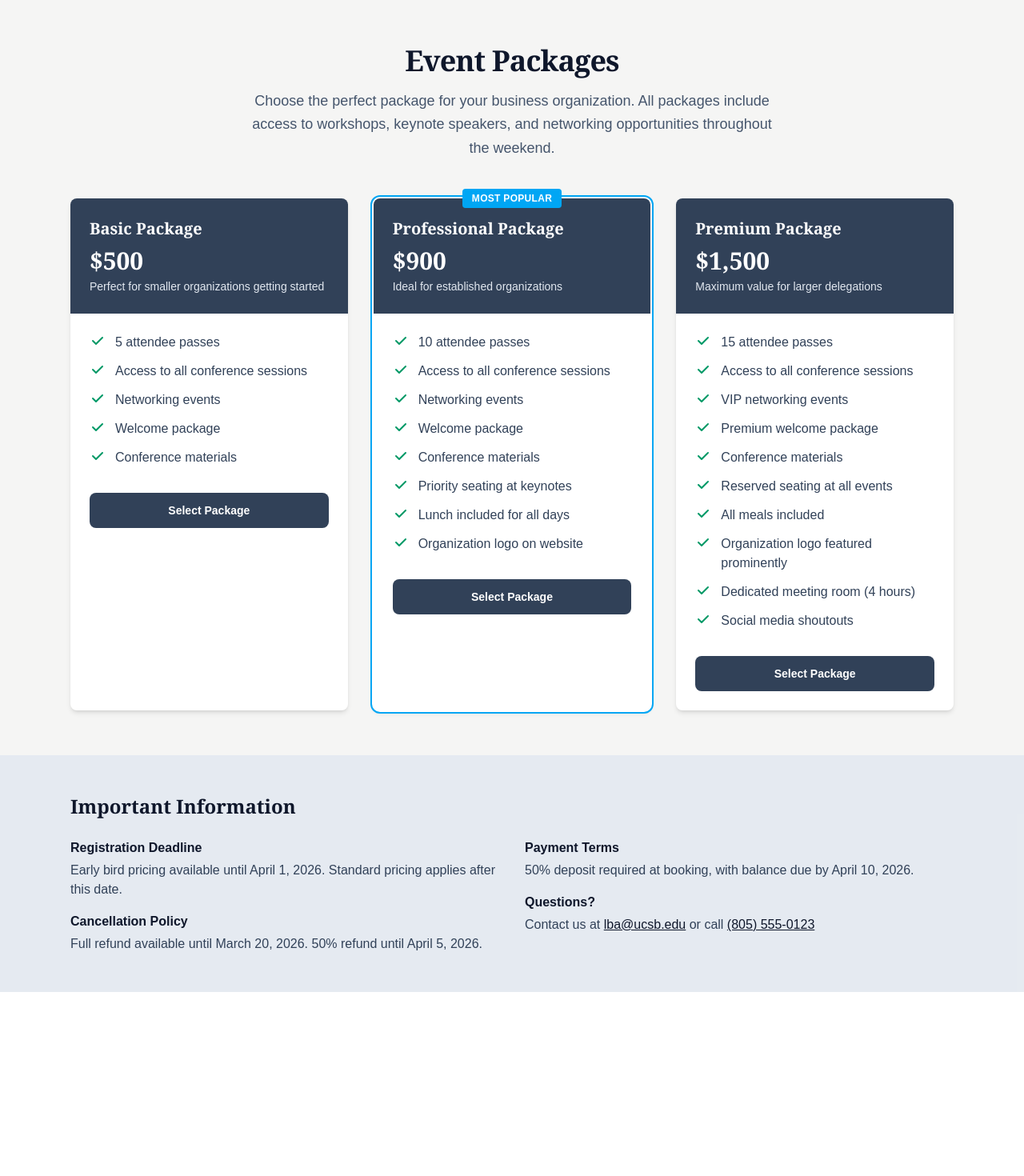
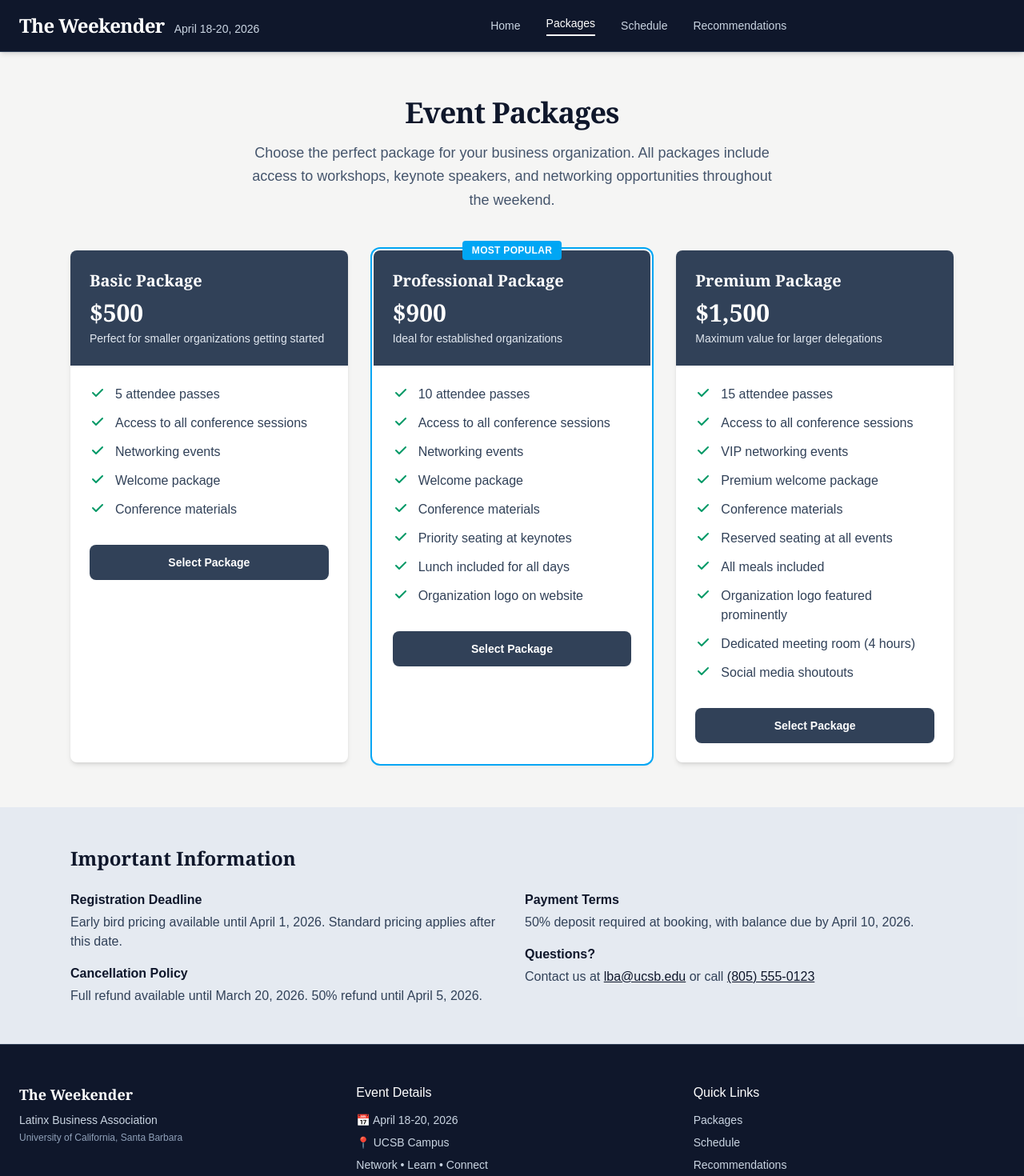
Before and after one commit to chris20240114/ucsb-lba, a Next.js app: page /packages in a window 1280 px wide. Shown: the top 1470 px of the page at 80% size. Before the commit the page ends 1240 px from the top, so only its background shows below. Built offline with nearby package versions, Linux system fonts and the light colour scheme.

Commit message:
footer and header rendering on package page fixed

```diff
--- a/app/packages/page.tsx
+++ b/app/packages/page.tsx
@@ -1,4 +1,6 @@
 import Link from "next/link";
+import { Header } from "@/app/components/Header";
+import { Footer } from "@/app/components/Footer";
 
 function CheckIcon() {
   return (
@@ -69,7 +71,9 @@ const packages = [
 
 export default function PackagesPage() {
   return (
-    <div className="flex flex-col bg-stone-100">
+    <>
+      <Header />
+      <div className="flex flex-col bg-stone-100">
       {/* Event Packages Section */}
       <section className="mx-auto max-w-6xl px-6 py-14">
           <h1 className="font-serif text-4xl font-bold tracking-tight text-slate-900 text-center">
@@ -181,5 +185,7 @@ export default function PackagesPage() {
         </div>
       </section>
     </div>
+      <Footer />
+    </>
   );
 }
```
